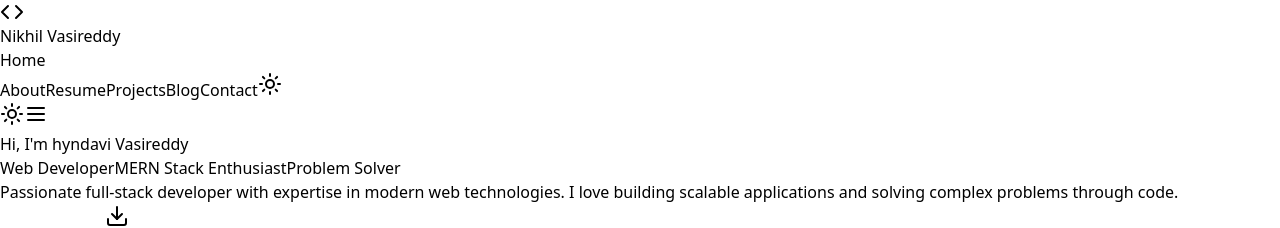
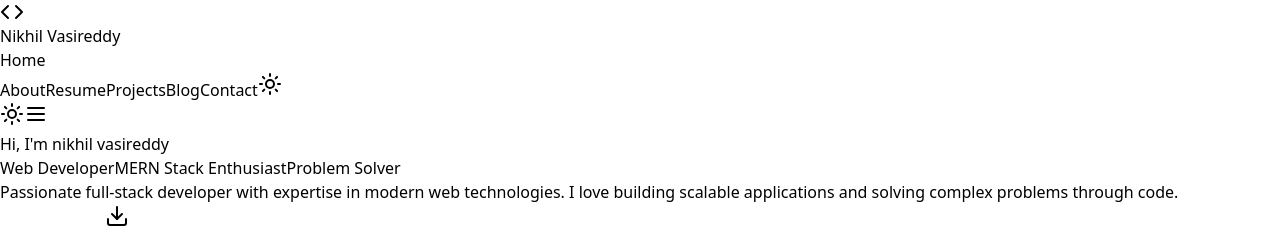
Before and after one commit to nikill04/Portfolio, a React (Vite) app: page / in a window 1280 px wide. Shown: the top 228 px of the page. Built offline with nearby package versions, Linux system fonts and the light colour scheme.

Commit message:
testing autoDeploy3

```diff
--- a/src/pages/Home.jsx
+++ b/src/pages/Home.jsx
@@ -24,7 +24,7 @@ export const Home = () => {
             >
               Hi, I'm{' '}
               <span className="text-blue-600 dark:text-blue-400">
-                hyndavi Vasireddy
+                nikhil vasireddy
               </span>
             </motion.h1>
 
```
